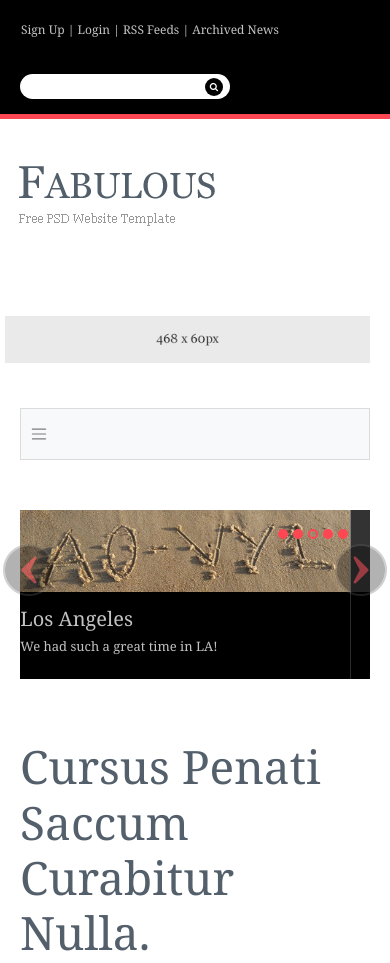
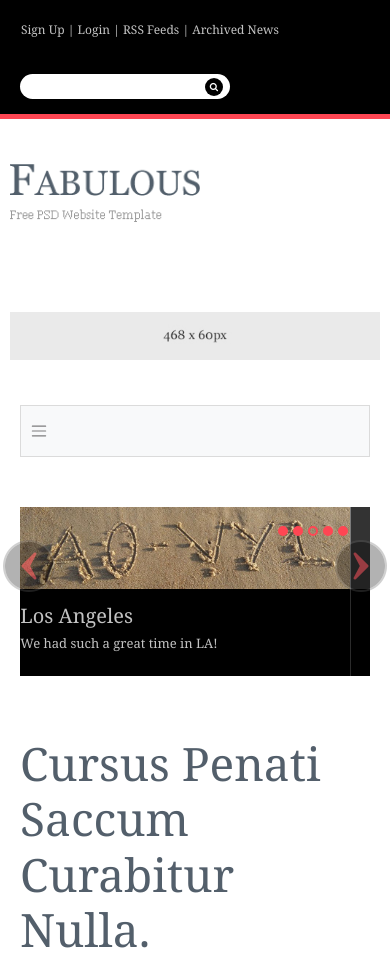
Before and after one commit to tranhuongk/tranhuongk.github.io, a plain HTML site: page web-cms/index.html in a window 390 px wide. Shown: the top 963 px of the page. Drawn offline with nearby package versions, Linux system fonts and the light colour scheme.

Commit message:
update pad, mar

```diff
--- a/web-cms/index.html
+++ b/web-cms/index.html
@@ -29,11 +29,12 @@
             </div>
         </div>
         <div id="header2" class="row">
-            <div id="logo" class="col-md-6">
-                <img class="img-fluid" src="./images/logo.png" alt="sth logo">
+            <div class="col-md-6" >
+                <img id="logo" class="img-fluid" src="./images/logo.png" width="190px" height="60px" alt="sth logo">
             </div>
-            <div id="banner" class="col-md-6">
-                <img class="img-fluid" src="./images/image468x60px.jpg" width="468px" height="60px" alt="sth images">
+            <div class="col-md-6">
+                <img id="banner" class="img-fluid" src="./images/image468x60px.jpg" width="468px" height="60px"
+                    alt="sth images">
             </div>
         </div>
         <div id="navigator" class="row">
@@ -71,15 +72,15 @@
                 <div class="carousel-item">
                     <img class="img-fluid" height="465px" width="960px" src="images/name.jpg" alt="New York"
                         width="1100" height="500">
-                    <div class="carousel-caption caption">
+                    <div class="img-fluid carousel-caption caption">
                         <h3>Ha Noi</h3>
                         <p>Ha Noi dep lam Ha Noi oi, Ha Noi oi!</p>
                     </div>
                 </div>
                 <div class="carousel-item active">
-                    <img class="img-fluid" height="465px" width="960px" src="images/a0.jpg"
-                        alt="Los Angeles" width="1100" height="500">
-                    <div class="carousel-caption caption">
+                    <img class="img-fluid" height="465px" width="960px" src="images/a0.jpg" alt="Los Angeles"
+                        width="1100" height="500">
+                    <div class="img-fluid carousel-caption caption">
                         <h3>Los Angeles</h3>
                         <p>We had such a great time in LA!</p>
                     </div>
@@ -87,7 +88,7 @@
                 <div class="carousel-item">
                     <img class="img-fluid" height="465px" width="960px" src="images/image960x465px.jpg" alt="Chicago"
                         width="1100" height="500">
-                    <div class="carousel-caption caption">
+                    <div class="img-fluid carousel-caption caption">
                         <h3>Chicago</h3>
                         <p>Thank you, Chicago!</p>
                     </div>
@@ -95,7 +96,7 @@
                 <div class="carousel-item">
                     <img class="img-fluid" height="465px" width="960px" src="images/image960x465px.jpg" alt="New York"
                         width="1100" height="500">
-                    <div class="carousel-caption caption">
+                    <div class="img-fluid carousel-caption caption">
                         <h3>New York</h3>
                         <p>We love the Big Apple!</p>
                     </div>
@@ -103,7 +104,7 @@
                 <div class="carousel-item">
                     <img class="img-fluid" height="465px" width="960px" src="images/image960x465px.jpg" alt="New York"
                         width="1100" height="500">
-                    <div class="carousel-caption caption">
+                    <div class="img-fluid carousel-caption caption">
                         <h3>London</h3>
                         <p>We love the BigBang!</p>
                     </div>
@@ -138,8 +139,7 @@
                         <div class="sth img-fluid"></div class="sth">
                     </div>
                     <div class="col-md-6 col-sm-6 col-6 content-right">
-                        <img class="img-fluid" src="images/sth.jpg" height="275px" width="225px"
-                            alt="right arrow">
+                        <img class="img-fluid" src="images/sth.jpg" height="275px" width="225px" alt="right arrow">
                         <div class="sth img-fluid"></div>
                     </div>
                 </div>
@@ -147,7 +147,6 @@
                     <p>View the gallery here »</p>
                 </div>
             </div>
-
         </div>
         <div id="footer">
             <div class="row" id="info">
--- a/web-cms/style.css
+++ b/web-cms/style.css
@@ -63,10 +63,16 @@ body{
 }
 
 #banner{
-    padding: 45px 20px 45px 5px;
+    margin: 45px 20px 45px 5px;
+    padding: 0;
 }
 #logo{
-    padding: 47px 0px 45px 19px;
+    margin: 47px 0px 45px 19px;
+    padding: 0;
+}
+
+.col-md-6{
+    padding: 0;
 }
 
 #navigator{
@@ -286,6 +292,7 @@ hr{
     font-size: 11px;
     line-height: 13.2px;
     color: #999999;
+    margin-bottom: 8px;
 }
 .post-content-2{
     font-size: 12px;
@@ -321,3 +328,14 @@ hr{
     background-color: #ff4653;
     margin-bottom: 10px;
 }
+
+@media only screen and (max-width: 576px) {
+    #banner{
+        margin: 45px auto;
+        padding: 0 10px;
+    }
+    #logo{
+        margin: 45px 10px;
+    }
+
+  }
```
